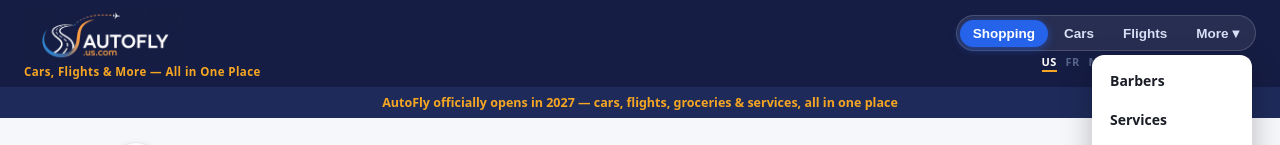
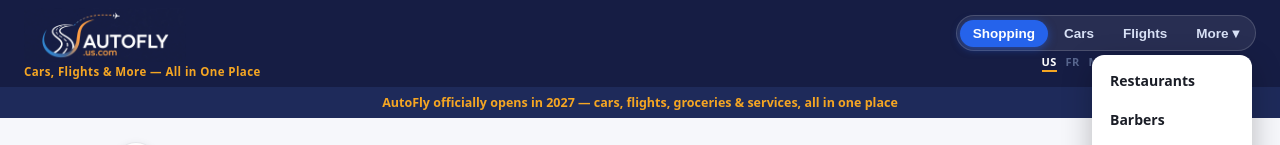
Before and after one commit to brahimhamdipa/autofly-cars-flights, a React (Vite) app: page / in a window 1280 px wide. Both pictures are taken after a click on the button "More ▾". Shown: the top 145 px of the page. Built offline with nearby package versions, Linux system fonts and the light colour scheme; no server answers; the database is empty.

Commit message:
Add Restaurants to More menu before Barbers

```diff
--- a/src/App.jsx
+++ b/src/App.jsx
@@ -27,6 +27,7 @@ import AdminPage from './components/AdminPage'
 import { CartProvider } from './lib/CartContext'
 import { BarberCartProvider } from './lib/BarberCartContext'
 import BarbersPage from './components/BarbersPage'
+import RestaurantsPage from './components/RestaurantsPage'
 import BarberCartPage from './components/BarberCartPage'
 import logoUrl from './assets/logo.webp'
 import './index.css'
@@ -102,7 +103,7 @@ export default function App() {
 
   const GROCERY_TABS = ['grocery-cart', 'lunches', 'meats', 'grocery-contact', 'stores', 'store-detail', 'store-order', 'category', 'products', 'item-detail']
   const BARBER_TABS = ['barbers', 'barber-cart']
-  const inMore = ['services', 'services-home', 'services-business', 'services-contact', 'about', 'clothes', 'barbers', 'barber-cart'].includes(tab)
+  const inMore = ['services', 'services-home', 'services-business', 'services-contact', 'about', 'clothes', 'restaurants', 'barbers', 'barber-cart'].includes(tab)
   const inCars = ['cars', 'rent', 'sell', 'testdrive', 'contact'].includes(tab)
   const inFlights = ['flights', 'reserve', 'flight-contact'].includes(tab)
 
@@ -123,6 +124,7 @@ export default function App() {
               <button className={inMore ? 'active' : ''} onClick={() => setMoreOpen(o => !o)}>More ▾</button>
               {moreOpen && (
                 <span className="dropdown-menu">
+                  <a onClick={() => go('restaurants')}>Restaurants</a>
                   <a onClick={() => go('barbers')}>Barbers</a>
                   <a onClick={() => go('services')}>Services</a>
                   <a onClick={() => go('about')}>About Us</a>
@@ -176,6 +178,7 @@ export default function App() {
             {tab === 'item-detail' && <ItemDetailPage itemId={itemId} go={go} goBack={goBack} />}
           </CartProvider>
         )}
+        {tab === 'restaurants' && <RestaurantsPage />}
         {BARBER_TABS.includes(tab) && (
           <BarberCartProvider>
             {tab === 'barbers' && <BarbersPage go={go} />}
```
